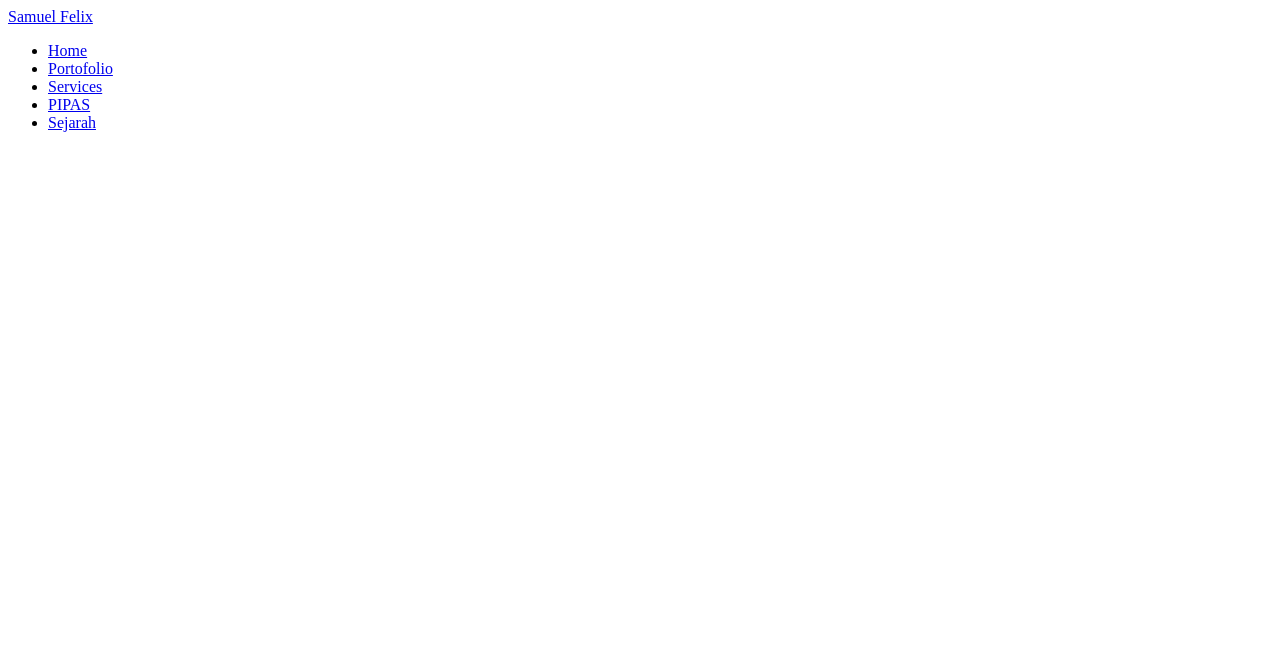
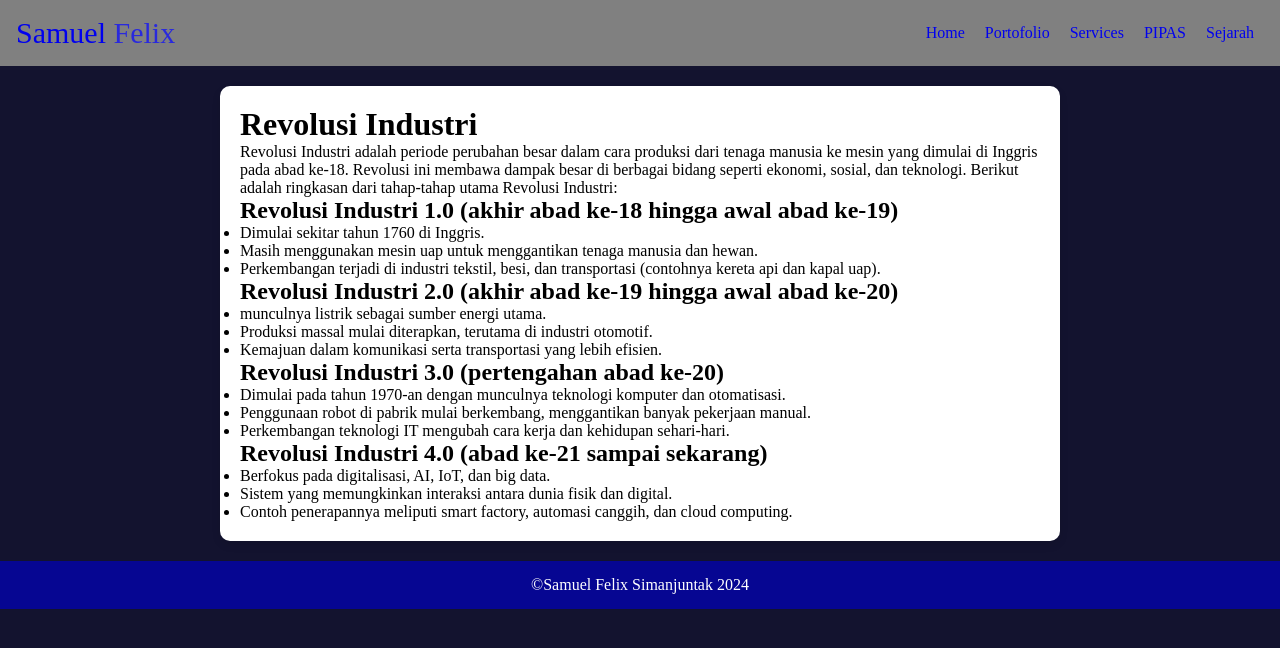
Before and after one commit to Felix708/Felix, a plain HTML site: page sejarah.html in a window 1280 px wide. Drawn offline with nearby package versions, Linux system fonts and the light colour scheme; a web font is replaced by a local one.

Commit message:
sejarah-update

```diff
--- a/sejarah.html
+++ b/sejarah.html
@@ -1,15 +1,29 @@
 <!DOCTYPE html>
 <html lang="en">
   <head>
-    <meta charset="UTF-8">
-    <meta name="viewport" content="width=device-width, initial-scale=1.0">
-    <title>Document</title>
+    <meta charset="UTF-8" />
+    <meta name="viewport" content="width=device-width, initial-scale=1.0" />
+    <title>Personal web</title>
+    <link rel="stylesheet" href="style.css" />
+    <link
+      rel="stylesheet"
+      href="https://unpkg.com/boxicons@latest/css/boxicons.min.css"
+    />
+    <link rel="preconnect" href="https://fonts.googleapis.com" />
+    <link rel="preconnect" href="https://fonts.gstatic.com" crossorigin />
+    <link
+      href="https://fonts.googleapis.com/css2?family=Parkinsans:wght@300..800&display=swap"
+      rel="stylesheet"
+    />
+    <script src="https://unpkg.com/boxicons@2.1.4/dist/boxicons.js"></script>
   </head>
   <body>
     <header>
       <nav>
         <div class="logo">
-              <a href="index.html" id="logo" class="nametext">Samuel <span>Felix</span></a>
+          <a href="index.html" id="logo" class="nametext"
+            >Samuel <span>Felix</span></a
+          >
         </div>
         <ul class="navlist">
           <li><a href="index.html">Home</a></li>
@@ -20,5 +34,41 @@
         </ul>
       </nav>
     </header>
+    <main>
+      <div class="box-container-sjrh">
+        <h1>Revolusi Industri</h1>
+        <p>
+          Revolusi Industri adalah periode perubahan besar dalam cara produksi dari tenaga manusia ke mesin yang dimulai di Inggris pada
+          abad ke-18.
+          Revolusi ini membawa dampak besar di berbagai bidang seperti ekonomi, sosial, dan teknologi.
+          Berikut adalah ringkasan dari tahap-tahap utama Revolusi Industri:
+        </p>
+        <h2>Revolusi Industri 1.0 (akhir abad ke-18 hingga awal abad ke-19)</h2>
+        <ul class="dampak-list">
+          <li>Dimulai sekitar tahun 1760 di Inggris.</li>
+          <li>Masih menggunakan mesin uap untuk menggantikan tenaga manusia dan hewan.</li>
+          <li>Perkembangan terjadi di industri tekstil, besi, dan transportasi (contohnya kereta api dan kapal uap).</li>
+        </ul>
+        <h2>Revolusi Industri 2.0 (akhir abad ke-19 hingga awal abad ke-20)</h2>
+        <ul class="dampak-list">
+          <li>munculnya listrik sebagai sumber energi utama.</li>
+          <li>Produksi massal mulai diterapkan, terutama di industri otomotif.</li>
+          <li>Kemajuan dalam komunikasi serta transportasi yang lebih efisien.</li>
+        </ul>
+        <h2>Revolusi Industri 3.0 (pertengahan abad ke-20)</h2>
+        <ul class="dampak-list">
+          <li>Dimulai pada tahun 1970-an dengan munculnya teknologi komputer dan otomatisasi.</li>
+          <li>Penggunaan robot di pabrik mulai berkembang, menggantikan banyak pekerjaan manual.</li>
+          <li>Perkembangan teknologi IT mengubah cara kerja dan kehidupan sehari-hari.</li>
+        </ul>
+        <h2>Revolusi Industri 4.0 (abad ke-21 sampai sekarang)</h2>
+        <ul class="dampak-list">
+          <li>Berfokus pada digitalisasi, AI, IoT, dan big data.</li>
+          <li>Sistem yang memungkinkan interaksi antara dunia fisik dan digital.</li>
+          <li>Contoh penerapannya meliputi smart factory, automasi canggih, dan cloud computing.</li>
+        </ul>
+      </div>
+    </main>
+    <footer>&copy;Samuel Felix Simanjuntak 2024</footer>
   </body>
 </html>
--- a/style.css
+++ b/style.css
@@ -2,7 +2,7 @@
     margin: 0;
     padding: 0;
     font-family: "Parkinsans";
-    list-style-type: none;
+    /* list-style-type: none; */
     scroll-behavior: smooth;
 }
 
@@ -18,10 +18,12 @@ nav{
     align-items: center;
     background-color: gray;
     padding: 1rem;
+    /* list-style-type: none; */
 }
 
 .navlist{
     display: flex;
+    list-style-type: none;
 }
 
 #logo{
@@ -187,6 +189,24 @@ span{
     color: rgb(41, 41, 221);
 }
 
+.content-btn{
+    background-color: rgb(13, 13, 160);
+    padding: 15px;
+    margin: 10px;
+    border: 0px;
+    border-radius: 20% 35%;
+    font-size: 25px;
+}
+
+.content-btn a{
+    text-decoration: none;
+    color: rgb(149, 146, 146);
+}
+
+.content-btn button:hover{
+    transform: scale(1.05);
+}
+
 /* services */
 
 .title{
@@ -244,6 +264,22 @@ span{
     list-style-type: disc;
 }
 
+/* Sejarah Page */
+.box-container-sjrh{
+    max-width: 800px;
+    margin: auto;
+    background: white;
+    padding: 20px;
+    border-radius: 10px;
+    box-shadow: 0 4px 8px rgba(0, 0, 0, 0.1);
+    margin-top: 20px;
+    margin-bottom: 20px;
+}
+
+.box-container-sjrh p ul li{
+    font-size: 20px;
+}
+
 /* footer */
 footer{
     background-color: rgb(6, 6, 146);
```
Also changed, not shown: index.html (+1 -0 lines), portofolio.html (+3 -3 lines), assets/sertif-js.png (added). Lines whose indentation alone changed are shown as unchanged.
